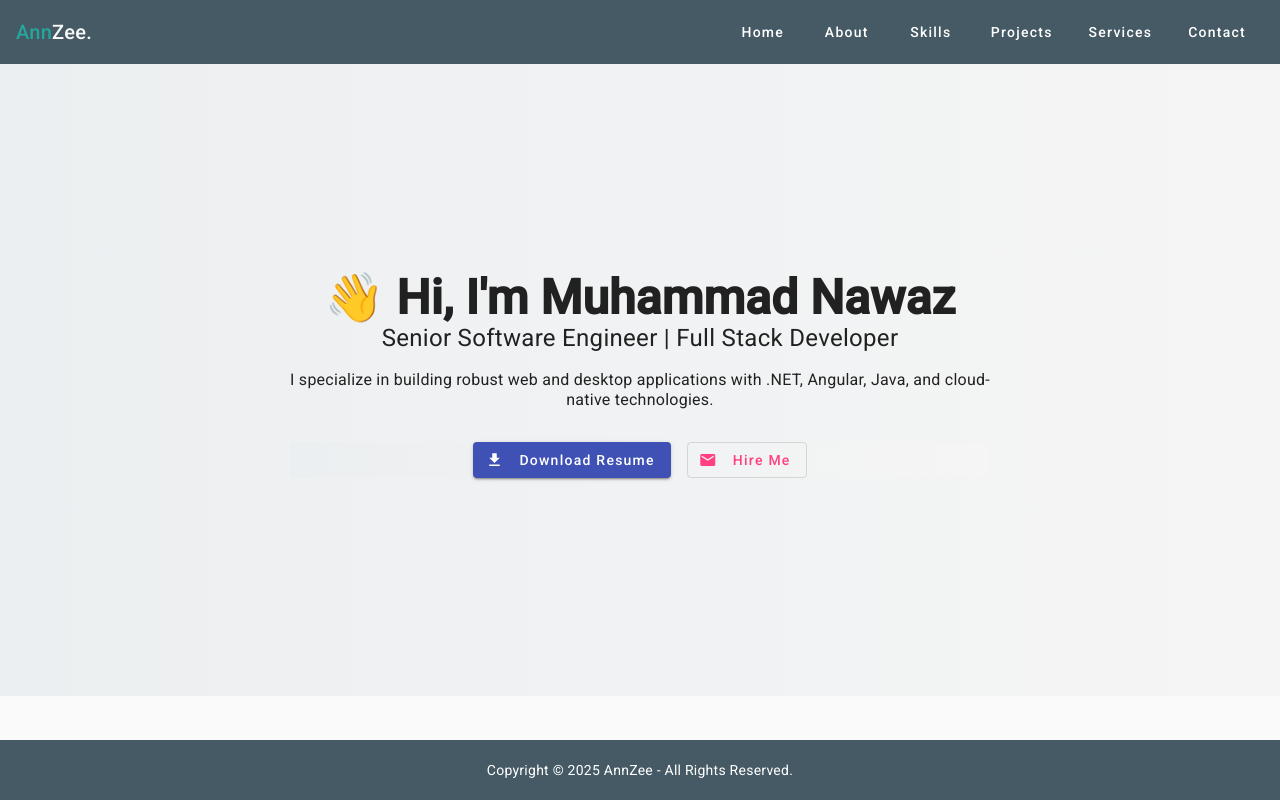
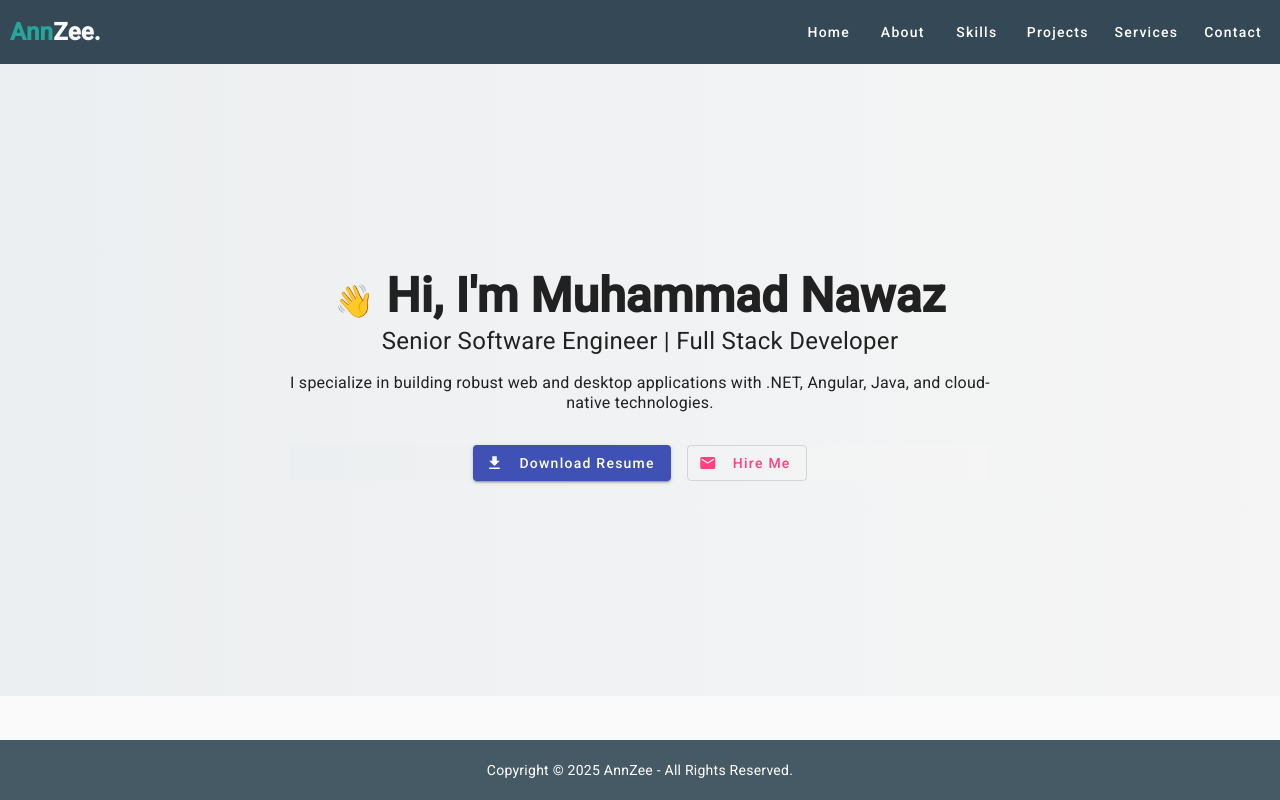
Before and after one commit to mnawazgondal/annzee-portfolio, an Angular app: page / in a window 1280 px wide. Built offline with nearby package versions, Linux system fonts and the light colour scheme.

Commit message:
Updated home screen layout and navbar styling

```diff
--- a/angular.json
+++ b/angular.json
@@ -32,7 +32,8 @@
               "node_modules/@angular/material/prebuilt-themes/indigo-pink.css",
               "src/styles.scss"
             ],
-            "scripts": []
+            "scripts": [],
+            "baseHref": "/annzee-portfolio/"
           },
           "configurations": {
             "production": {
--- a/src/app/pages/home/hero/hero.component.html
+++ b/src/app/pages/home/hero/hero.component.html
@@ -1,6 +1,6 @@
   <section class="hero-section">
     <div class="hero-content">
-      <h1>👋 Hi, I'm Muhammad Nawaz</h1>
+      <h1><span class="wave">👋</span> Hi, I'm <span class="name">Muhammad Nawaz</span></h1>
       <h2>Senior Software Engineer | Full Stack Developer</h2>
       <p>
         I specialize in building robust web and desktop applications with .NET, Angular, Java, and cloud-native technologies.
--- a/src/app/pages/home/hero/hero.component.scss
+++ b/src/app/pages/home/hero/hero.component.scss
@@ -92,6 +92,31 @@
 
     }
   }
+.name {
+  white-space: nowrap;
+}
+.wave {
+  font-size: 1.5rem;
+
+  @media (min-width: 768px) {
+    font-size: 2rem;
+  }
+}
+.button-group {
+  display: flex;
+  flex-wrap: wrap;
+  gap: 1rem;
+  justify-content: center;
+  margin-top: 20px;
+}
+h1 {
+  font-size: 2rem;
+  text-align: center;
+
+  @media (min-width: 768px) {
+    font-size: 3rem;
+  }
+}
 
 
 // .hero-section {
--- a/src/app/shared/navbar/navbar.component.html
+++ b/src/app/shared/navbar/navbar.component.html
@@ -1,5 +1,4 @@
-<mat-toolbar color="primary">
-  <!-- <span style="font-weight: bold; color: #26A69A;">A</span><span style="letter-spacing: 2px;">nnZee</span> -->
+<!-- <mat-toolbar color="primary">
   <span style="color: #26A69A;">Ann</span><span style="color: #f9f9f9;">Zee.</span>
     <span class="spacer"></span>
     <a mat-button routerLink="/">Home</a>
@@ -8,4 +7,18 @@
     <a mat-button routerLink="/projects">Projects</a>
     <a mat-button routerLink="/services">Services</a>
     <a mat-button routerLink="/contact">Contact</a>
-  </mat-toolbar>
+  </mat-toolbar> -->
+ <mat-toolbar color="primary" class="navbar">
+  <span class="logo">Ann<span class="highlight">Zee.</span></span>
+  <span class="spacer"></span>
+
+  <!-- Wrap links in a scrollable container -->
+  <div class="nav-links">
+    <a mat-button routerLink="/home">Home</a>
+    <a mat-button routerLink="/about">About</a>
+    <a mat-button routerLink="/skills">Skills</a>
+    <a mat-button routerLink="/projects">Projects</a>
+    <a mat-button routerLink="/services">Services</a>
+    <a mat-button routerLink="/contact">Contact</a>
+  </div>
+</mat-toolbar>
--- a/src/app/shared/navbar/navbar.component.scss
+++ b/src/app/shared/navbar/navbar.component.scss
@@ -1,27 +1,45 @@
-// .spacer {
-//   flex: 1 1 auto;
-// }
-// a {
-//   color: white;
-//   text-decoration: none;
-//   margin-left: 10px;
-// }
-mat-toolbar {
-  background-color: var(--primary-color);
+.navbar {
+  background-color: #344955;
   color: white;
+  display: flex;
+  flex-wrap: nowrap;
+  align-items: center;
+  padding: 0 10px;
 
-  a {
-    color: white;
-    text-decoration: none;
-    margin: 0 10px;
-    font-weight: 500;
+  .logo {
+    font-size: 24px;
+    font-weight: bold;
+    color: #26A69A;
 
-    &:hover {
-      color: var(--accent-color);
+    .highlight {
+      color: #f9f9f9;
     }
   }
 
   .spacer {
     flex: 1 1 auto;
   }
+
+  .nav-links {
+    display: flex;
+    gap: 10px;
+    overflow-x: auto;
+    white-space: nowrap;
+
+    a {
+      color: white;
+      text-decoration: none;
+      font-weight: 500;
+      flex: 0 0 auto;
+
+      &:hover {
+        color: #ffc107;
+      }
+    }
+
+    // Hide scrollbar (optional)
+    &::-webkit-scrollbar {
+      display: none;
+    }
+  }
 }
```
